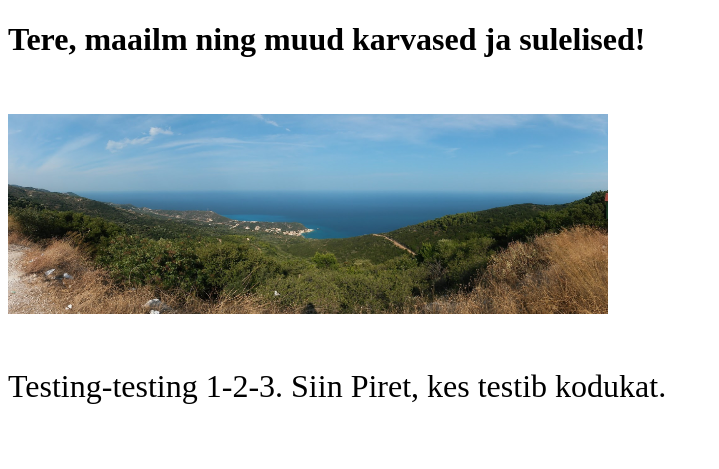
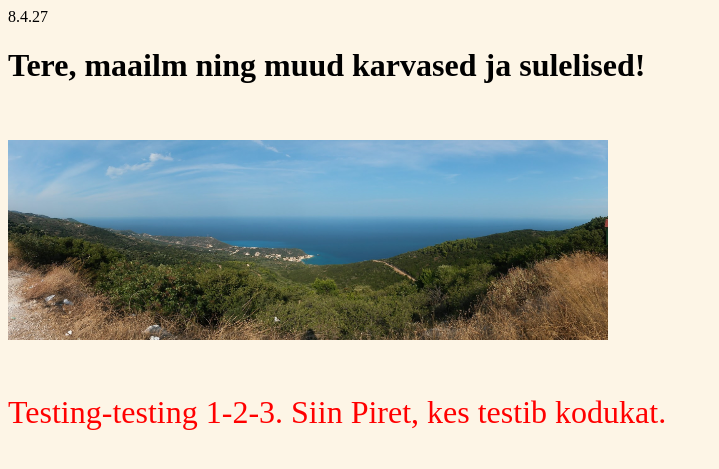
Before and after one commit to PiretSp/Infosysteemid, a PHP site: page / in a window 1280 px wide. Shown: the top 469 px of the page, without its empty margins (0-719 px from the left). Run offline with PHP 8.4, Linux system fonts and the light colour scheme.

Commit message:
Praktikum 1

```diff
--- a/index.html
+++ b/index.php
@@ -3,9 +3,11 @@
 	<head>
 	<meta charset="UTF-8">
 		<title>Pireti kodukas</title>
+	<link rel="stylesheet" type="text/css" href="styles.css">
 	</head>
 
 	<body>
+	<?php echo phpversion()?>
 		<h1>Tere, maailm ning muud karvased ja sulelised!</h1>
 
 		<!--See jätab tühja rea-->
--- /dev/null
+++ b/styles.css
@@ -0,0 +1,9 @@
+body {
+    background-color: oldlace;
+}
+h1 {
+    color: black;
+}
+p {
+    color: red;
+}
```
